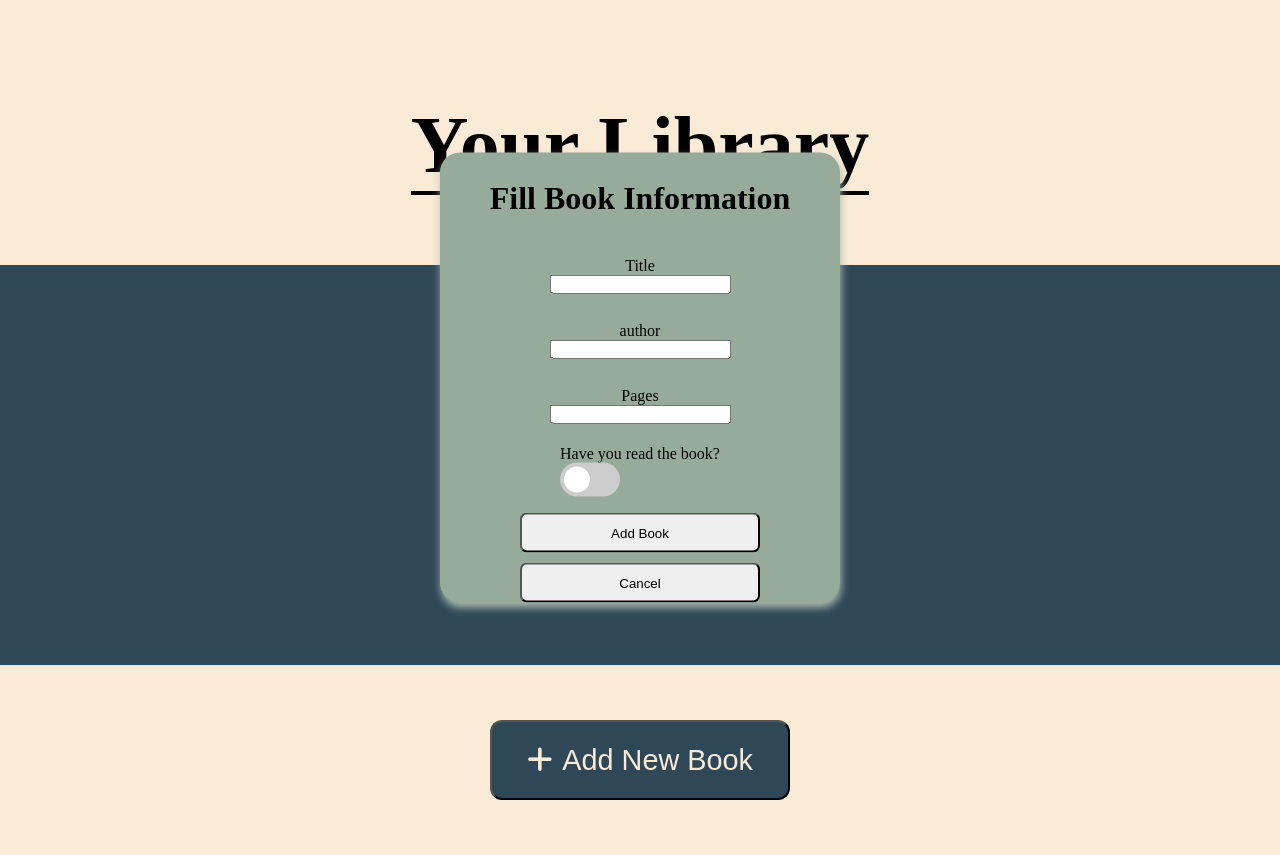
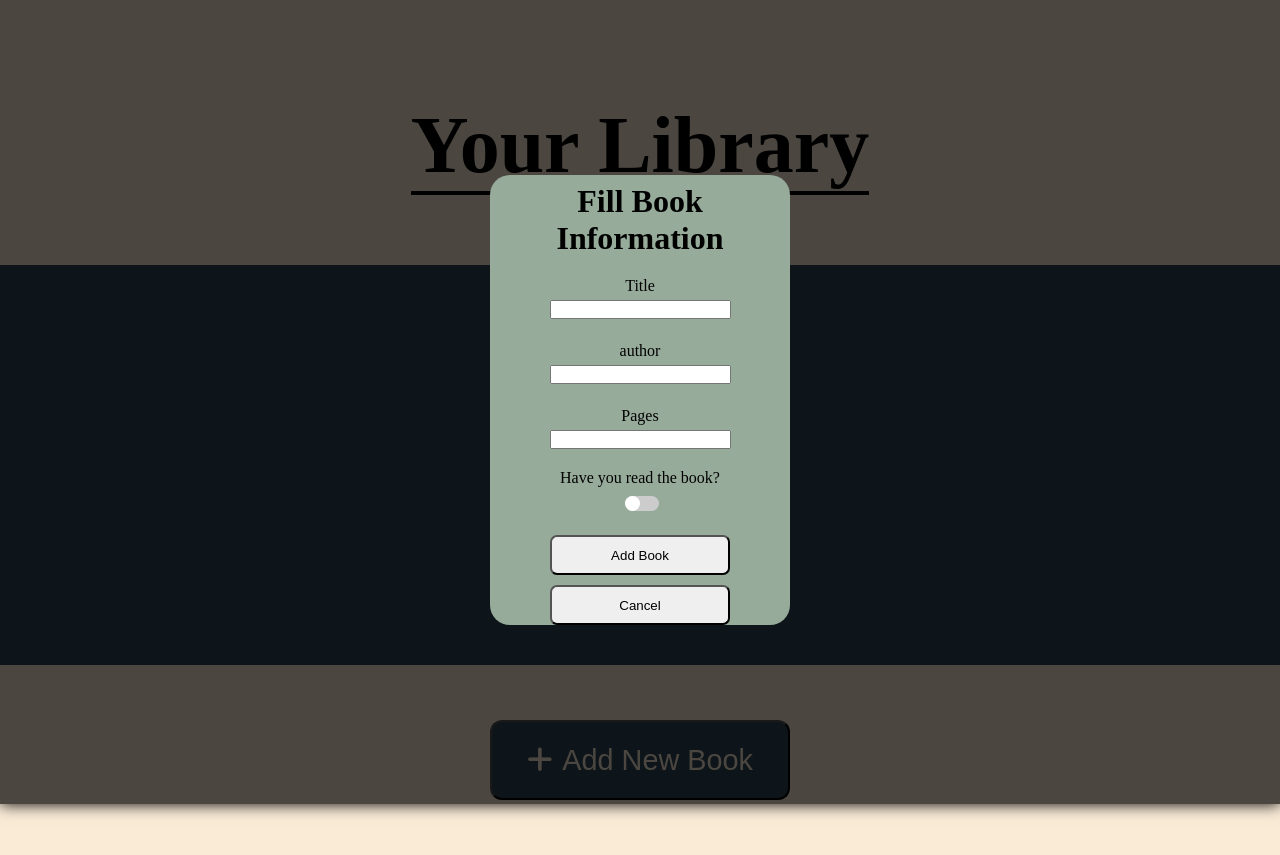
Before and after one commit to Pafestivo/book-library, a plain HTML site: page index.html in a window 1280 px wide. Both pictures are taken after a click on the button "Add New Book". Drawn offline with Linux system fonts and the light colour scheme.

Commit message:
highlight form and fix slider Form is now highlighted by darkening all the background and the slider was adjusted to fit the form.

```diff
--- a/scripts.js
+++ b/scripts.js
@@ -10,7 +10,7 @@ exitForm.addEventListener('click', closeForm);
 submitBtn.addEventListener('click', addBookToLibrary);
 
 function openForm() {
-  document.getElementById('new-book-form').style.display = "block";
+  document.getElementById('new-book-form').style.display = "flex";
 }
 
 function closeForm() {
--- a/styles.css
+++ b/styles.css
@@ -92,23 +92,26 @@ body {
 
 /* form */
 .new-book-form {
-  background-color: #96AB9A; /* temporary color */
+  background-color: rgba(0, 0, 0, 0.7); /* temporary color */
   position: fixed;
   top: 50%;
   left: 50%;
-  transform: translate(-50%, -55%);
+  transform: translate(-50%, -50%);
   display: none;
-  width: 400px;
-  height: 450px;
-  border-radius: 20px;
-  box-shadow: 1px 5px 8px #acbbaf;
+  width: 100vw;
+  min-height: 101vh;
+  justify-content: center;
+  align-items: center;
+  box-shadow: 0px 0px 15px #000000;
 }
 
 .form-container {
   display: grid;
+  background-color: var(--card-bg-color);
   grid-template-rows: 90px repeat(4, 1fr);
   align-items: center;
-  height: 100%;
+  width: 300px;
+  height: 450px;
   border-radius: 20px;
 }
 
@@ -126,6 +129,7 @@ body {
 
 label {
   text-align: center;
+  margin-bottom: 5px;
 }
 
 input {
@@ -142,10 +146,11 @@ form button {
 
 /* slider */
 .switch {
+  left: 38%;
   position: relative;
   display: inline-block;
-  width: 60px;
-  height: 34px;
+  width: 38px;
+  height: 19px;
 }
 
 /* Hide default HTML checkbox */
@@ -159,8 +164,8 @@ form button {
 .slider {
   position: absolute;
   cursor: pointer;
-  top: 0;
-  left: 0;
+  top: 4px;
+  left: 4px;
   right: 0;
   bottom: 0;
   background-color: #ccc;
@@ -171,10 +176,10 @@ form button {
 .slider:before {
   position: absolute;
   content: "";
-  height: 26px;
-  width: 26px;
-  left: 4px;
-  bottom: 4px;
+  height: 15px;
+  width: 15px;
+  left: 0px;
+  bottom: 0px;
   background-color: white;
   -webkit-transition: .4s;
   transition: .4s;
@@ -189,9 +194,9 @@ input:focus + .slider {
 }
 
 input:checked + .slider:before {
-  -webkit-transform: translateX(26px);
-  -ms-transform: translateX(26px);
-  transform: translateX(26px);
+  -webkit-transform: translateX(20px);
+  -ms-transform: translateX(20px);
+  transform: translateX(20px);
 }
 
 /* Rounded slider */
```
